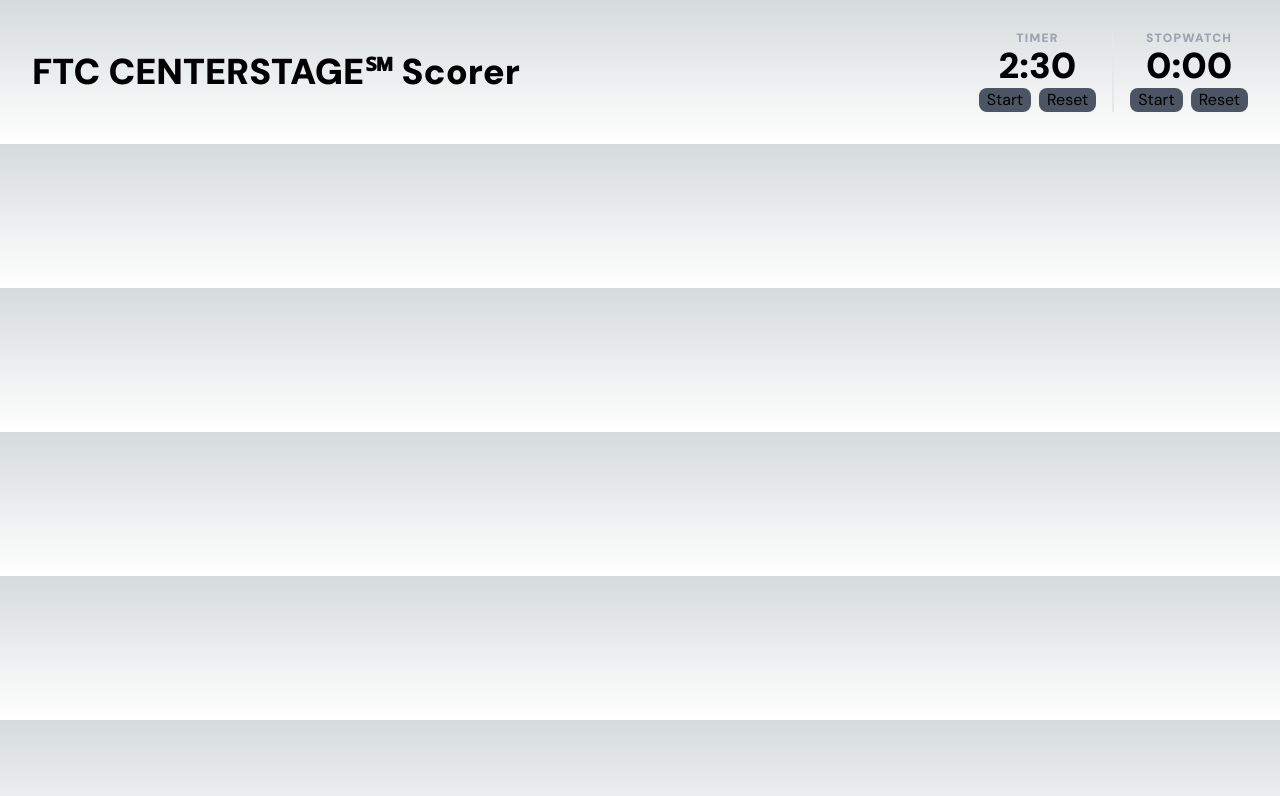
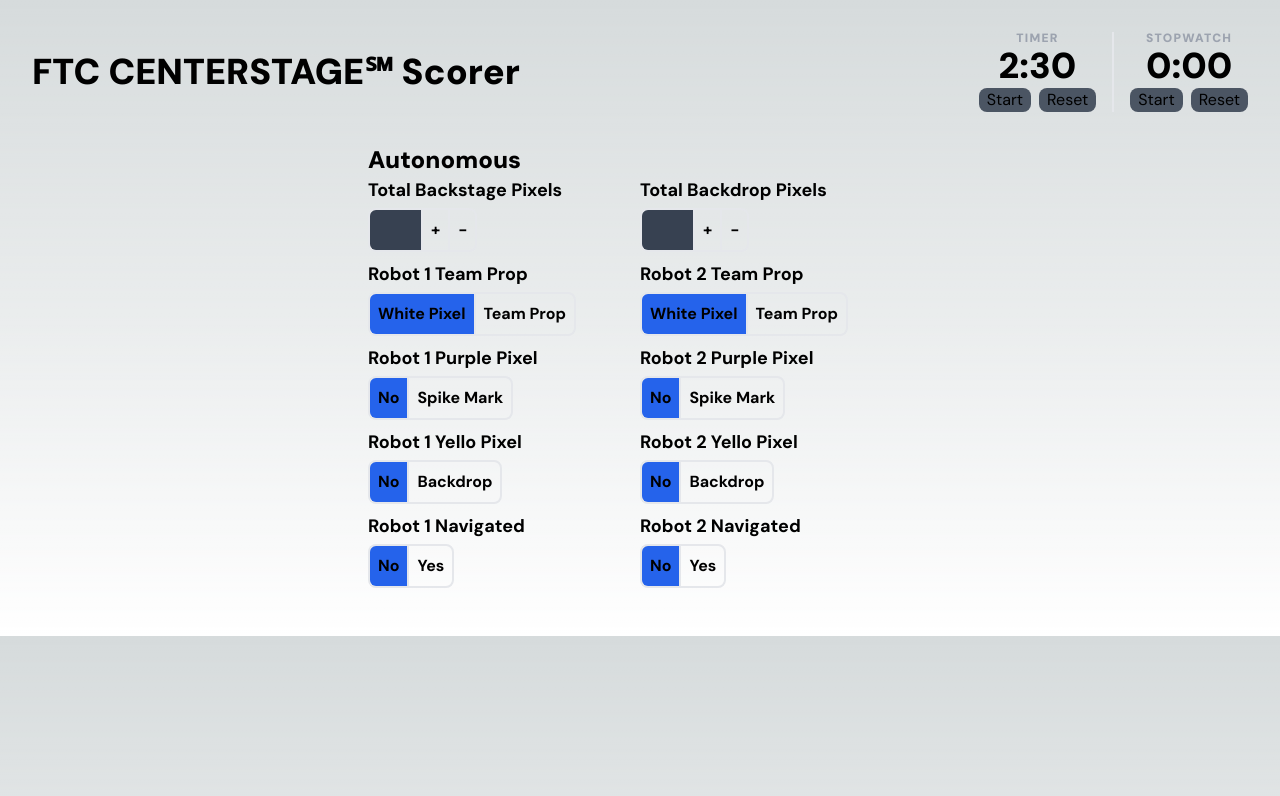
Before and after one commit to mithilp/centerstage-ftc-scorer, a Next.js app: page / in a window 1280 px wide. Shown: the top 796 px of the page. Built offline with nearby package versions, Linux system fonts and the light colour scheme.

Commit message:
Autonomous Scoring Placeholders

```diff
--- a/src/app/globals.css
+++ b/src/app/globals.css
@@ -25,3 +25,16 @@
     )
     rgb(var(--background-start-rgb));
 }
+
+.without-ring {
+  @apply focus-visible:outline-none;
+}
+
+@layer base {
+
+  input[type="number"]::-webkit-inner-spin-button,
+  input[type="number"]::-webkit-outer-spin-button {
+    -webkit-appearance: none;
+    margin: 0;
+  }
+}
--- a/src/app/page.tsx
+++ b/src/app/page.tsx
@@ -11,6 +11,140 @@
 					<Clock stopwatch />
 				</div>
 			</div>
+
+			<div className="max-w-xl m-auto mt-4 p-4 rounded-lg">
+				<h2 className="text-2xl font-black">Autonomous</h2>
+				<div className="flex">
+					<div className="w-1/2 space-y-2">
+						<div className="space-y-1">
+							<h3 className="text-lg font-bold">Total Backstage Pixels</h3>
+							<div>
+								<input
+									min={0}
+									max={100}
+									className="border-2 border-r-0 bg-gray-700 rounded-l-lg without-ring p-2"
+									type="number"
+								/>
+								<button className="transition text-base font-bold border-2 border-r-0 hover:bg-gray-700 active:bg-gray-800 p-2 ">
+									+
+								</button>
+								<button className="transition text-base font-bold border-2 hover:bg-gray-700 active:bg-gray-800 p-2 rounded-r-lg">
+									-
+								</button>
+							</div>
+						</div>
+
+						<div className="space-y-1">
+							<h3 className="text-lg font-bold">Robot 1 Team Prop</h3>
+							<div>
+								<button className="transition text-base font-bold border-2 border-r-0 bg-blue-600 hover:bg-gray-700 active:bg-gray-800 p-2 rounded-l-lg">
+									White Pixel
+								</button>
+								<button className="transition text-base font-bold border-2 hover:bg-gray-700 active:bg-gray-800 p-2 rounded-r-lg">
+									Team Prop
+								</button>
+							</div>
+						</div>
+						<div className="space-y-1">
+							<h3 className="text-lg font-bold">Robot 1 Purple Pixel</h3>
+							<div>
+								<button className="transition text-base font-bold border-2 border-r-0 bg-blue-600 hover:bg-gray-700 active:bg-gray-800 p-2 rounded-l-lg">
+									No
+								</button>
+								<button className="transition text-base font-bold border-2 hover:bg-gray-700 active:bg-gray-800 p-2 rounded-r-lg">
+									Spike Mark
+								</button>
+							</div>
+						</div>
+						<div className="space-y-1">
+							<h3 className="text-lg font-bold">Robot 1 Yello Pixel</h3>
+							<div>
+								<button className="transition text-base font-bold border-2 border-r-0 bg-blue-600 hover:bg-gray-700 active:bg-gray-800 p-2 rounded-l-lg">
+									No
+								</button>
+								<button className="transition text-base font-bold border-2 hover:bg-gray-700 active:bg-gray-800 p-2 rounded-r-lg">
+									Backdrop
+								</button>
+							</div>
+						</div>
+						<div className="space-y-1">
+							<h3 className="text-lg font-bold">Robot 1 Navigated</h3>
+							<div>
+								<button className="transition text-base font-bold border-2 border-r-0 bg-blue-600 hover:bg-gray-700 active:bg-gray-800 p-2 rounded-l-lg">
+									No
+								</button>
+								<button className="transition text-base font-bold border-2 hover:bg-gray-700 active:bg-gray-800 p-2 rounded-r-lg">
+									Yes
+								</button>
+							</div>
+						</div>
+					</div>
+
+					<div className="w-1/2 space-y-2">
+						<div className="space-y-1">
+							<h3 className="text-lg font-bold">Total Backdrop Pixels</h3>
+							<div>
+								<input
+									min={0}
+									max={100}
+									className="border-2 border-r-0 bg-gray-700 rounded-l-lg without-ring p-2"
+									type="number"
+								/>
+								<button className="transition text-base font-bold border-2 border-r-0 hover:bg-gray-700 active:bg-gray-800 p-2 ">
+									+
+								</button>
+								<button className="transition text-base font-bold border-2 hover:bg-gray-700 active:bg-gray-800 p-2 rounded-r-lg">
+									-
+								</button>
+							</div>
+						</div>
+						<div className="space-y-1">
+							<h3 className="text-lg font-bold">Robot 2 Team Prop</h3>
+							<div>
+								<button className="transition text-base font-bold border-2 border-r-0 bg-blue-600 hover:bg-gray-700 active:bg-gray-800 p-2 rounded-l-lg">
+									White Pixel
+								</button>
+								<button className="transition text-base font-bold border-2 hover:bg-gray-700 active:bg-gray-800 p-2 rounded-r-lg">
+									Team Prop
+								</button>
+							</div>
+						</div>
+						<div className="space-y-1">
+							<h3 className="text-lg font-bold">Robot 2 Purple Pixel</h3>
+							<div>
+								<button className="transition text-base font-bold border-2 border-r-0 bg-blue-600 hover:bg-gray-700 active:bg-gray-800 p-2 rounded-l-lg">
+									No
+								</button>
+								<button className="transition text-base font-bold border-2 hover:bg-gray-700 active:bg-gray-800 p-2 rounded-r-lg">
+									Spike Mark
+								</button>
+							</div>
+						</div>
+						<div className="space-y-1">
+							<h3 className="text-lg font-bold">Robot 2 Yello Pixel</h3>
+							<div>
+								<button className="transition text-base font-bold border-2 border-r-0 bg-blue-600 hover:bg-gray-700 active:bg-gray-800 p-2 rounded-l-lg">
+									No
+								</button>
+								<button className="transition text-base font-bold border-2 hover:bg-gray-700 active:bg-gray-800 p-2 rounded-r-lg">
+									Backdrop
+								</button>
+							</div>
+						</div>
+						<div className="space-y-1">
+							<h3 className="text-lg font-bold">Robot 2 Navigated</h3>
+							<div>
+								<button className="transition text-base font-bold border-2 border-r-0 bg-blue-600 hover:bg-gray-700 active:bg-gray-800 p-2 rounded-l-lg">
+									No
+								</button>
+								<button className="transition text-base font-bold border-2 hover:bg-gray-700 active:bg-gray-800 p-2 rounded-r-lg">
+									Yes
+								</button>
+							</div>
+						</div>
+					</div>
+				</div>
+			</div>
 		</div>
 	);
 }
```
